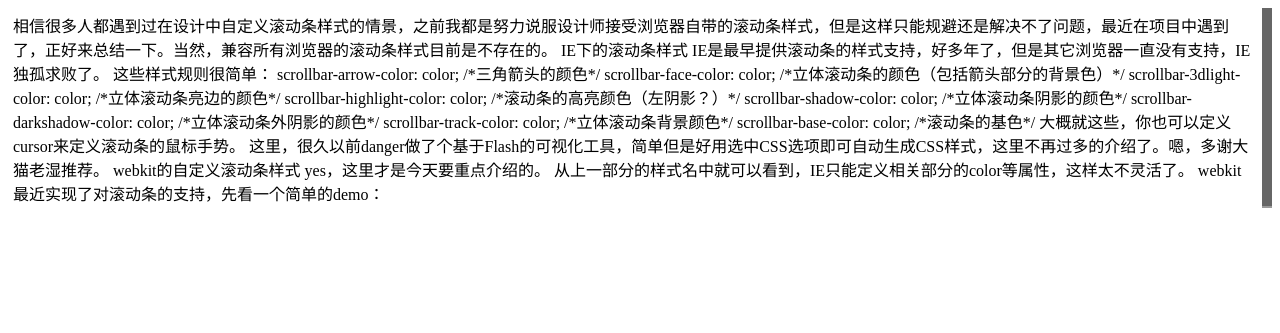
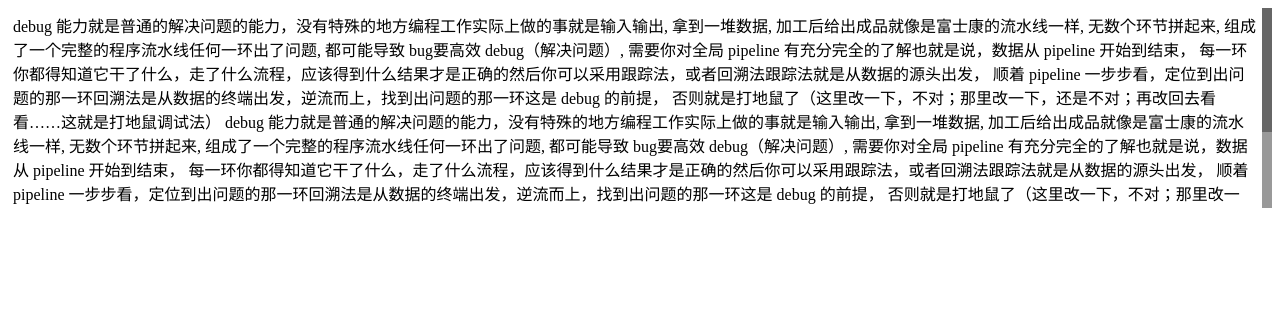
Before and after one commit to ZiheLiu/customer-scroll, a plain HTML site: page index.html in a window 1280 px wide. Drawn offline with Linux system fonts and the light colour scheme.

Commit message:
add readme.md

```diff
--- a/index.html
+++ b/index.html
@@ -10,9 +10,26 @@
 <body>
 <div class="scroll-container">
   <div class="content">
-    相信很多人都遇到过在设计中自定义滚动条样式的情景，之前我都是努力说服设计师接受浏览器自带的滚动条样式，但是这样只能规避还是解决不了问题，最近在项目中遇到了，正好来总结一下。当然，兼容所有浏览器的滚动条样式目前是不存在的。 IE下的滚动条样式 IE是最早提供滚动条的样式支持，好多年了，但是其它浏览器一直没有支持，IE独孤求败了。 这些样式规则很简单： scrollbar-arrow-color: color; /*三角箭头的颜色*/ scrollbar-face-color: color; /*立体滚动条的颜色（包括箭头部分的背景色）*/
-    scrollbar-3dlight-color: color; /*立体滚动条亮边的颜色*/ scrollbar-highlight-color: color; /*滚动条的高亮颜色（左阴影？）*/ scrollbar-shadow-color: color; /*立体滚动条阴影的颜色*/ scrollbar-darkshadow-color: color; /*立体滚动条外阴影的颜色*/ scrollbar-track-color: color; /*立体滚动条背景颜色*/ scrollbar-base-color:
-    color; /*滚动条的基色*/ 大概就这些，你也可以定义cursor来定义滚动条的鼠标手势。 这里，很久以前danger做了个基于Flash的可视化工具，简单但是好用选中CSS选项即可自动生成CSS样式，这里不再过多的介绍了。嗯，多谢大猫老湿推荐。 webkit的自定义滚动条样式 yes，这里才是今天要重点介绍的。 从上一部分的样式名中就可以看到，IE只能定义相关部分的color等属性，这样太不灵活了。 webkit最近实现了对滚动条的支持，先看一个简单的demo：
+    debug 能力就是普通的解决问题的能力，没有特殊的地方编程工作实际上做的事就是输入输出, 拿到一堆数据,
+    加工后给出成品就像是富士康的流水线一样, 无数个环节拼起来, 组成了一个完整的程序流水线任何一环出了问题,
+    都可能导致 bug要高效 debug（解决问题）, 需要你对全局 pipeline 有充分完全的了解也就是说，数据从 pipeline 开始到结束，
+    每一环你都得知道它干了什么，走了什么流程，应该得到什么结果才是正确的然后你可以采用跟踪法，或者回溯法跟踪法就是从数据的源头出发，
+    顺着 pipeline 一步步看，定位到出问题的那一环回溯法是从数据的终端出发，逆流而上，找到出问题的那一环这是 debug 的前提，
+    否则就是打地鼠了（这里改一下，不对；那里改一下，还是不对；再改回去看看……这就是打地鼠调试法）
+
+    debug 能力就是普通的解决问题的能力，没有特殊的地方编程工作实际上做的事就是输入输出, 拿到一堆数据,
+    加工后给出成品就像是富士康的流水线一样, 无数个环节拼起来, 组成了一个完整的程序流水线任何一环出了问题,
+    都可能导致 bug要高效 debug（解决问题）, 需要你对全局 pipeline 有充分完全的了解也就是说，数据从 pipeline 开始到结束，
+    每一环你都得知道它干了什么，走了什么流程，应该得到什么结果才是正确的然后你可以采用跟踪法，或者回溯法跟踪法就是从数据的源头出发，
+    顺着 pipeline 一步步看，定位到出问题的那一环回溯法是从数据的终端出发，逆流而上，找到出问题的那一环这是 debug 的前提，
+    否则就是打地鼠了（这里改一下，不对；那里改一下，还是不对；再改回去看看……这就是打地鼠调试法）
+
+    debug 能力就是普通的解决问题的能力，没有特殊的地方编程工作实际上做的事就是输入输出, 拿到一堆数据,
+    加工后给出成品就像是富士康的流水线一样, 无数个环节拼起来, 组成了一个完整的程序流水线任何一环出了问题,
+    都可能导致 bug要高效 debug（解决问题）, 需要你对全局 pipeline 有充分完全的了解也就是说，数据从 pipeline 开始到结束，
+    每一环你都得知道它干了什么，走了什么流程，应该得到什么结果才是正确的然后你可以采用跟踪法，或者回溯法跟踪法就是从数据的源头出发，
+    顺着 pipeline 一步步看，定位到出问题的那一环回溯法是从数据的终端出发，逆流而上，找到出问题的那一环这是 debug 的前提，
+    否则就是打地鼠了（这里改一下，不对；那里改一下，还是不对；再改回去看看……这就是打地鼠调试法）
   </div>
   <div class="scroll">
     <div class="scroll-box"></div>
```
Also changed, not shown: 1 other file.
